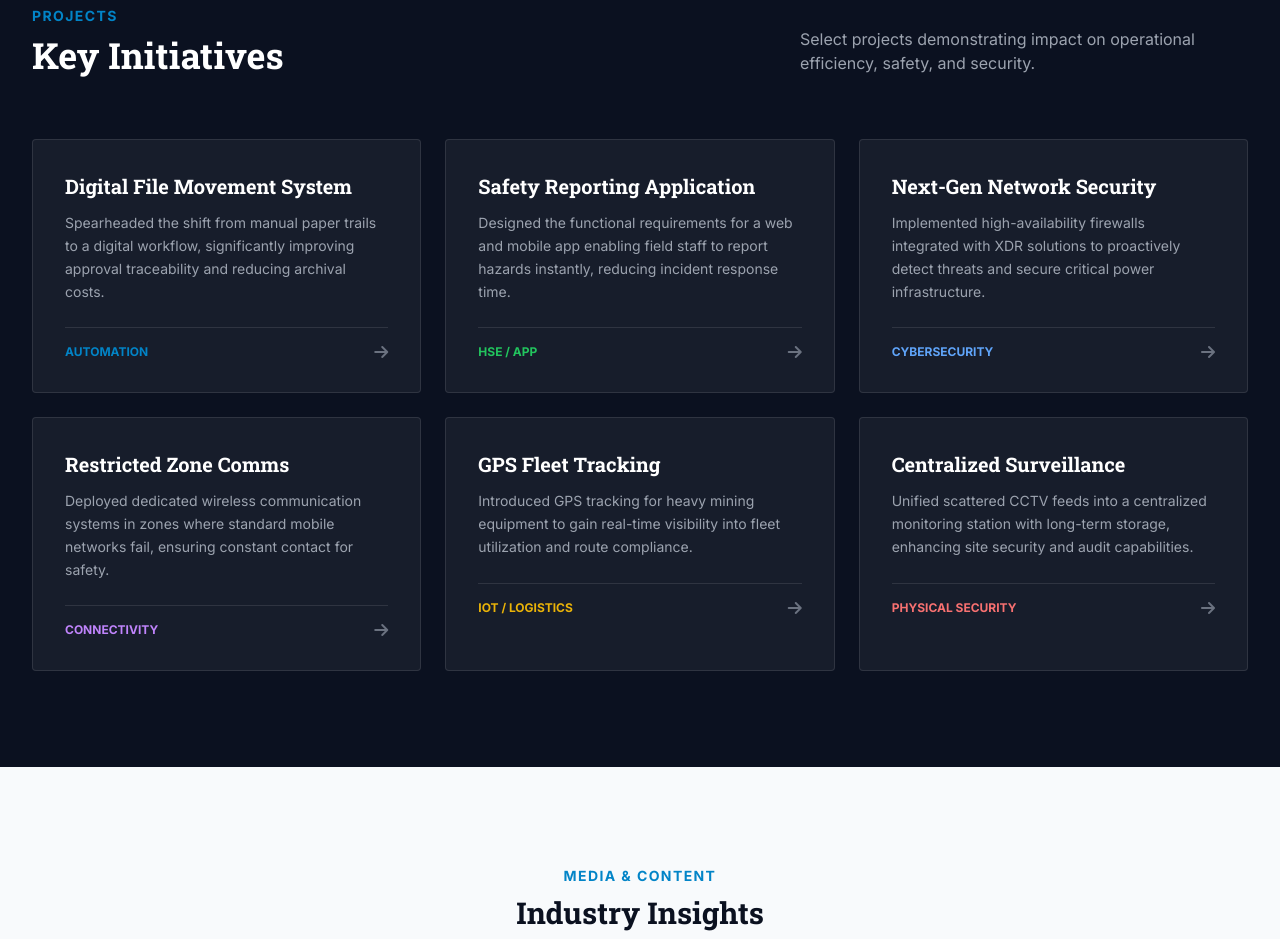
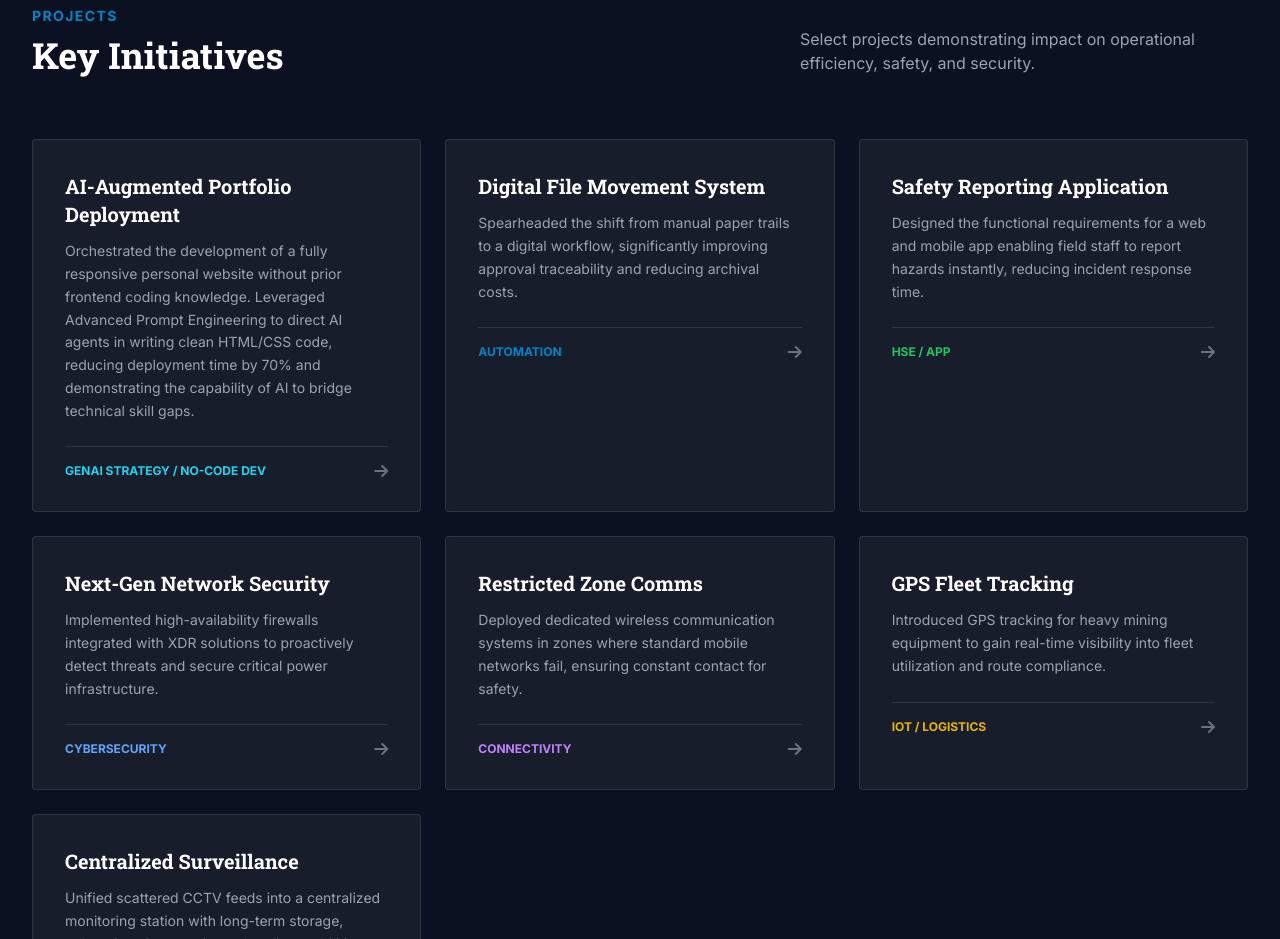
Before and after one commit to TechbyAbhishek/portfolio, a plain HTML site: page index.html in a window 1280 px wide. Shown: the part 3823-4762 px from the top of the page. Drawn offline with nearby package versions, Linux system fonts and the light colour scheme.

Commit message:
Update index.html

```diff
--- a/index.html
+++ b/index.html
@@ -560,6 +560,19 @@
             </div>
 
             <div class="grid md:grid-cols-2 lg:grid-cols-3 gap-6 section-fade">
+                <!-- *** UPDATED CODE HERE *** -->
+                <!-- New Project Card: AI-Augmented Portfolio Deployment -->
+                <div class="bg-white/5 border border-white/10 p-8 rounded hover:bg-white/10 transition-colors duration-300">
+                    <h3 class="text-xl font-bold text-white mb-3">AI-Augmented Portfolio Deployment</h3>
+                    <p class="text-gray-400 text-sm leading-relaxed mb-6">
+                        Orchestrated the development of a fully responsive personal website without prior frontend coding knowledge. Leveraged Advanced Prompt Engineering to direct AI agents in writing clean HTML/CSS code, reducing deployment time by 70% and demonstrating the capability of AI to bridge technical skill gaps.
+                    </p>
+                    <div class="flex items-center justify-between border-t border-white/10 pt-4">
+                        <span class="text-xs font-bold text-cyan-400 uppercase">GenAI Strategy / No-Code Dev</span>
+                        <i class="fas fa-arrow-right text-gray-500"></i>
+                    </div>
+                </div>
+                <!-- *** END UPDATED CODE *** -->
 
                 <!-- Project 1 -->
                 <div class="bg-white/5 border border-white/10 p-8 rounded hover:bg-white/10 transition-colors duration-300">
```
